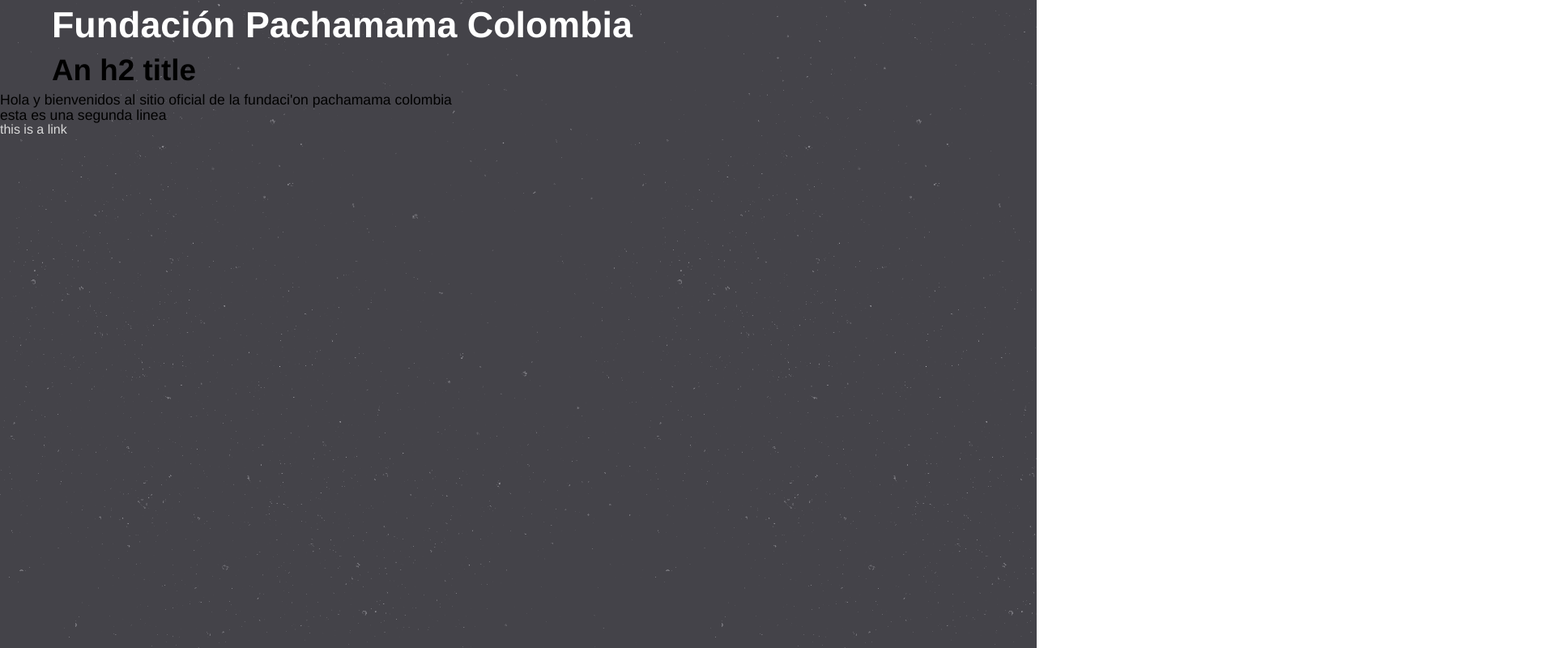
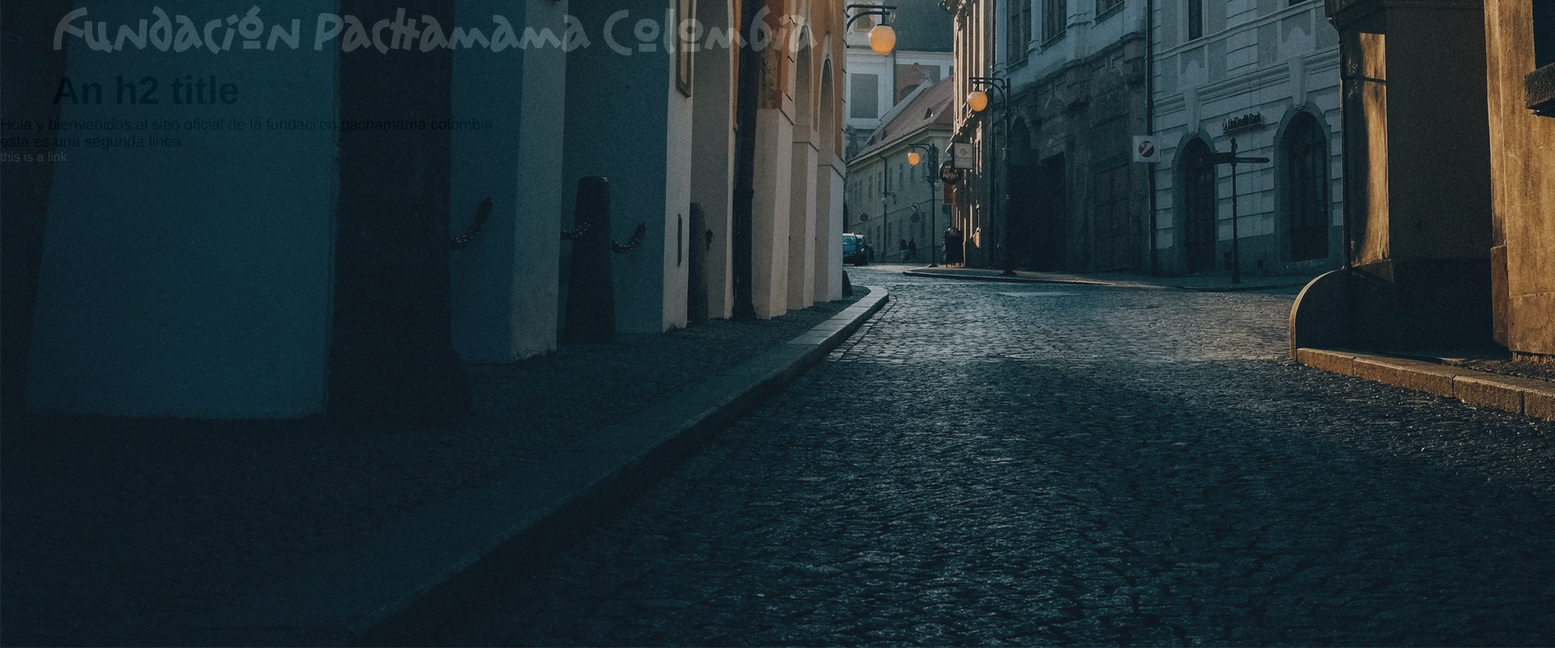
Before and after one commit to BlueChili/pachamama-render, a plain HTML site: page index.html in a window 1280 px wide. Shown: the top 800 px of the page at 81% size, 1920 px wide, since content can reach past the window. Drawn offline with Linux system fonts and the light colour scheme.

Commit message:
home page
v0.01

```diff
--- a/css/styles.css
+++ b/css/styles.css
@@ -60,24 +60,24 @@ body {
 }
 h1 {
   color: #fff;
-  font-size: 2.8rem;
+  font-size: 4rem;
   font-weight: bold;
   padding: 0.5rem 4rem;
 }
 h2 {
-  font-size: 2.3rem;
+  font-size: 3rem;
   font-weight: bold;
   padding: 0.5rem 4rem;
 }
 h3 {
-  font-size: 1.8rem;
+  font-size: 2.5rem;
   padding: 1rem 0;
   font-weight: bold;
   padding: 0.5rem 4rem;
 }
 p {
-  font-size: 1.1rem;
-  line-height: 1.2rem;
+  font-size: 1.2rem;
+  line-height: 1.3rem;
 }
 a {
   text-decoration: none;
@@ -91,3 +91,12 @@ em,
 i {
   font-style: italic;
 }
+.introImage {
+  position: absolute;
+  bottom: 0;
+  min-width: 100%;
+  min-height: 120%;
+  width: auto;
+  height: auto;
+  opacity: 0.8;
+}
--- a/index.html
+++ b/index.html
@@ -6,7 +6,11 @@
     <link rel="stylesheet" href="css/styles.css">
   </head>
   <body>
-<h1>Fundación Pachamama Colombia</h1>
+<header class="intro"><img src="img/main.jpg" class="introImage"/>
+  <div class="introContent">
+    <h1 class="pachamama introTitle trigger">Fundación Pachamama Colombia</h1>
+  </div>
+</header>
 <h2>An h2 title</h2>
 <p>Hola y bienvenidos al sitio oficial de la fundaci'on pachamama colombia <br> esta es una segunda linea</p><a href="#">this is a link</a></body>
 </html>
```
Also changed, not shown: test.html (+1 -1 lines), img/main.jpg (added), img/test-img.png (added).
